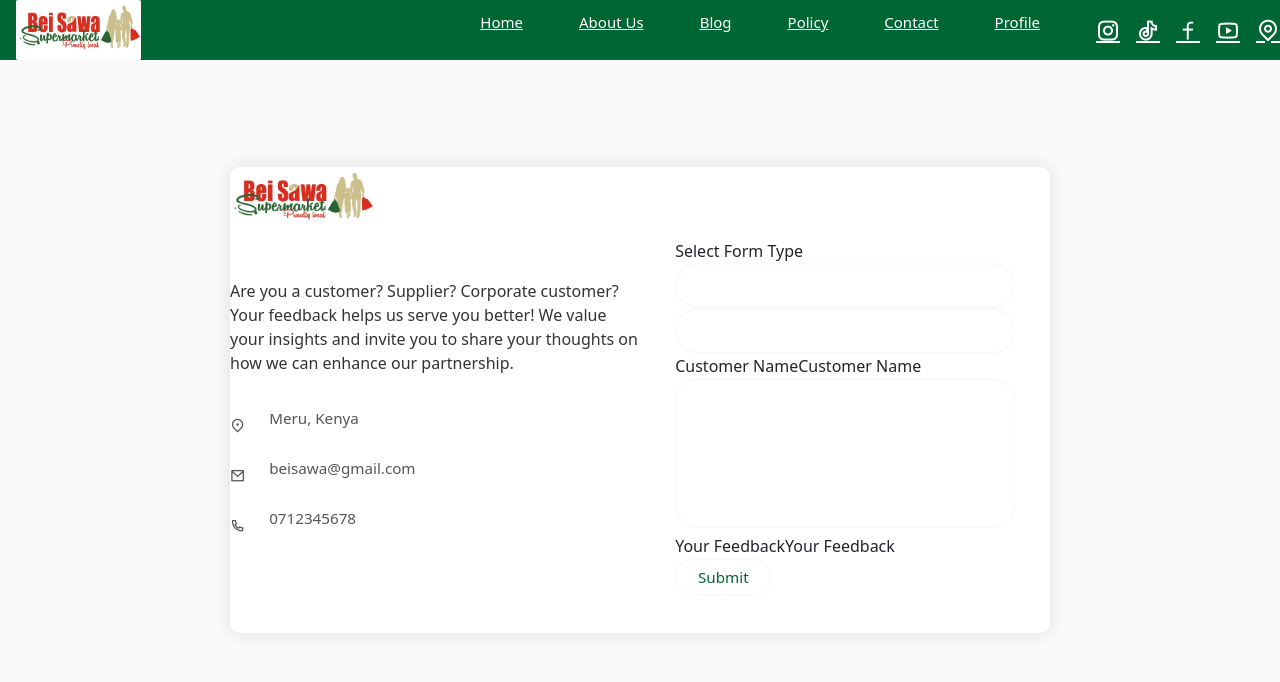
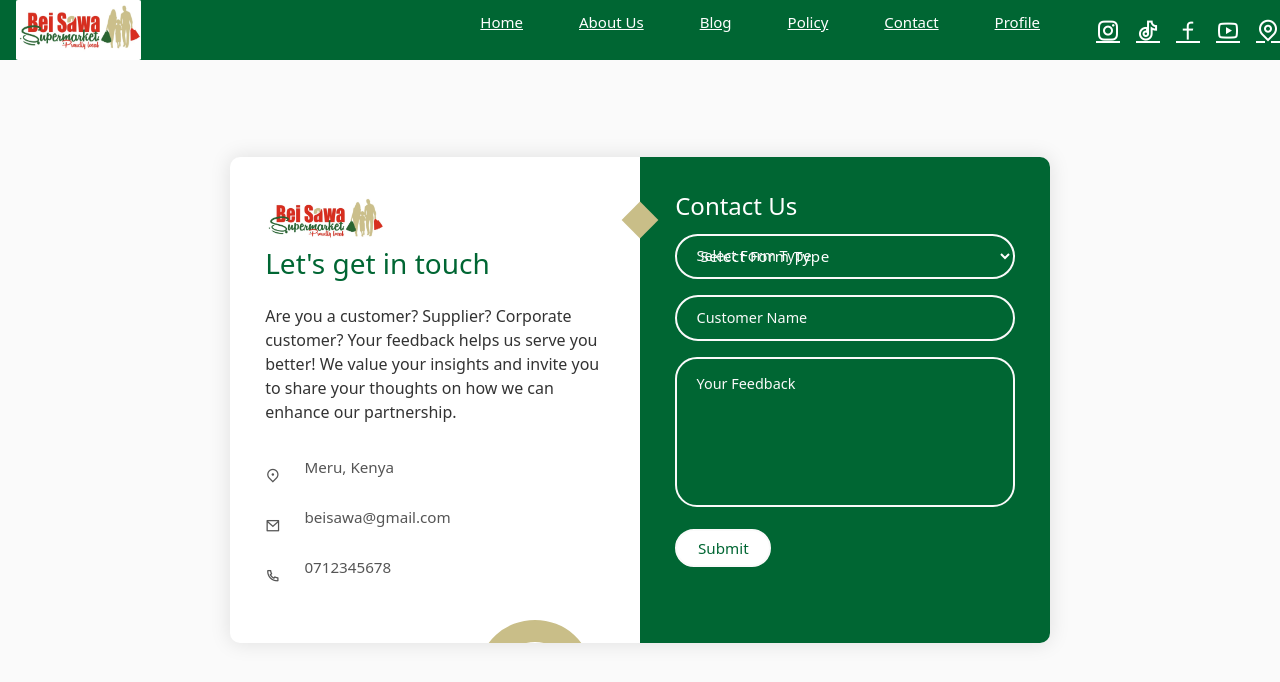
Before and after one commit to decllxn/beisawa_myfullstack, a React (Vite) app in the folder frontend/: page /contact in a window 1280 px wide. Shown: the top 682 px of the page. Built offline with nearby package versions, Linux system fonts and the light colour scheme.

Commit message:
Debugging Contact Form

```diff
--- a/frontend/src/components/Contact/ContactInfo.jsx
+++ b/frontend/src/components/Contact/ContactInfo.jsx
@@ -1,27 +1,27 @@
 import React from 'react';
-import styles from './Forms.module.css';
+import contactStyles from './Forms.module.css';
 import Mylogo from './logo2.jpeg';
 
 const ContactInfo = () => {
   return (
-    <div className={styles.contactInfo}>
-      <img src={Mylogo} alt="company-logo" className={styles.logo} />
-      <h3 className={styles.title}>Let's get in touch</h3>
-      <p className={styles.text}>
+    <div className={contactStyles.contactInfo}>
+      <img src={Mylogo} alt="company-logo" className={contactStyles.logo} />
+      <h3 className={contactStyles.title}>Let's get in touch</h3>
+      <p className={contactStyles.text}>
         Are you a customer? Supplier? Corporate customer? Your feedback helps us serve you better! We value your insights
         and invite you to share your thoughts on how we can enhance our partnership.
       </p>
-      <div className={styles.info}>
-        <div className={styles.information}>
-          <div className={styles.icon}><i className="ri-map-pin-2-line"></i></div>
+      <div className={contactStyles.info}>
+        <div className={contactStyles.information}>
+          <div className={contactStyles.icon}><i className="ri-map-pin-2-line"></i></div>
           <p>Meru, Kenya</p>
         </div>
-        <div className={styles.information}>
-          <div className={styles.icon}><i className="ri-mail-line"></i></div>
+        <div className={contactStyles.information}>
+          <div className={contactStyles.icon}><i className="ri-mail-line"></i></div>
           <p>beisawa@gmail.com</p>
         </div>
-        <div className={styles.information}>
-          <div className={styles.icon}><i className="ri-phone-line"></i></div>
+        <div className={contactStyles.information}>
+          <div className={contactStyles.icon}><i className="ri-phone-line"></i></div>
           <p>0712345678</p>
         </div>
       </div>
--- a/frontend/src/components/Contact/FeedbackForm.jsx
+++ b/frontend/src/components/Contact/FeedbackForm.jsx
@@ -1,23 +1,23 @@
 import React from "react";
 import useInputFocusEffect from "./Formfunction";
-import styles from "./Forms.module.css";
+import contactStyles from "./Forms.module.css";
 
 const FeedbackForm = () => {
     useInputFocusEffect();
 
   return (
     <>
-      <div className={styles.inputContainer}>
-        <input type="text" className={styles.input} required />
+      <div className={contactStyles.inputContainer}>
+        <input type="text" className={contactStyles.input} required />
         <label>Customer Name</label>
         <span>Customer Name</span>
       </div>
-      <div className={`${styles.inputContainer} ${styles.textarea}`}>
-        <textarea className={styles.input} required></textarea>
+      <div className={`${contactStyles.inputContainer} ${contactStyles.textarea}`}>
+        <textarea className={contactStyles.input} required></textarea>
         <label>Your Feedback</label>
         <span>Your Feedback</span>
       </div>
-      <button className={styles.btn2}>Submit</button>
+      <button className={contactStyles.btn2}>Submit</button>
     </>
   );
 };
--- a/frontend/src/components/Contact/Forms.module.css
+++ b/frontend/src/components/Contact/Forms.module.css
@@ -42,7 +42,7 @@ textarea {
   grid-template-columns: repeat(2, 1fr);
 }
 
-.contact-form {
+.contactForm {
   background-color: #006633;
   position: relative;
 }
@@ -53,21 +53,21 @@ textarea {
   position: absolute;
 }
 
-.circle.one {
+.circleOne {
   width: 130px;
   height: 130px;
   top: 130px;
   right: -40px;
 }
 
-.circle.two {
+.circleTwo {
   width: 80px;
   height: 80px;
   top: 10px;
   right: 30px;
 }
 
-.contact-form:before {
+.contactForm:before {
   content: "";
   position: absolute;
   width: 26px;
@@ -85,7 +85,7 @@ textarea {
   position: relative;
 }
 
-.title {
+.formTitle {
   color: #fff;
   font-weight: 500;
   font-size: 1.5rem;
@@ -93,7 +93,7 @@ textarea {
   margin-bottom: 0.7rem;
 }
 
-.input-container {
+.inputContainer {
   position: relative;
   margin: 1rem 0;
   width: 100%;
@@ -138,7 +138,7 @@ textarea.input {
   overflow-y: auto;
 }
 
-.input-container label {
+.inputContainer label {
   position: absolute;
   top: 50%;
   left: 15px;
@@ -152,7 +152,7 @@ textarea.input {
   transition: 0.5s;
 }
 
-.input-container.textarea label {
+.inputContainer.textarea label {
   top: 1rem;
   transform: translateY(0);
 }
@@ -176,7 +176,7 @@ textarea.input {
   color: #fff;
 }
 
-.input-container span {
+.inputContainer span {
   position: absolute;
   top: 0;
   left: 25px;
@@ -188,8 +188,8 @@ textarea.input {
   z-index: 500;
 }
 
-.input-container span:before,
-.input-container span:after {
+.inputContainer span:before,
+.inputContainer span:after {
   content: "";
   position: absolute;
   width: 10%;
@@ -201,33 +201,33 @@ textarea.input {
   transform: translateY(-50%);
 }
 
-.input-container span:before {
+.inputContainer span:before {
   left: 50%;
 }
 
-.input-container span:after {
+.inputContainer span:after {
   right: 50%;
 }
 
-.input-container.focus label {
+.inputContainer.focus label {
   top: 0;
   transform: translateY(-50%);
   left: 25px;
   font-size: 0.8rem;
 }
 
-.input-container.focus span:before,
-.input-container.focus span:after {
+.inputContainer.focus span:before,
+.inputContainer.focus span:after {
   width: 50%;
   opacity: 1;
 }
 
-.contact-info {
+.contactInfo {
   padding: 2.3rem 2.2rem;
   position: relative;
 }
 
-.contact-info .title {
+.contactInfo .title {
   color: #006633;
 }
 
@@ -257,12 +257,12 @@ textarea.input {
   color: #333;
 }
 
-.social-icons {
+.contactSocialIcons {
   display: flex;
   margin-top: 0.5rem;
 }
 
-.social-icons a {
+.contactSocialIcons a {
   width: 35px;
   height: 35px;
   border-radius: 5px;
@@ -274,11 +274,11 @@ textarea.input {
   transition: 0.3s;
 }
 
-.social-icons a:hover {
+.contactSocialIcons a:hover {
   transform: scale(1.05);
 }
 
-.contact-info:before {
+.contactInfo:before {
   content: "";
   position: absolute;
   width: 110px;
@@ -289,7 +289,7 @@ textarea.input {
   right: 50px;
 }
 
-.big-circle {
+.bigCircle {
   position: absolute;
   width: 500px;
   height: 500px;
@@ -300,7 +300,7 @@ textarea.input {
   transform: translate(-40%, 38%);
 }
 
-.big-circle:after {
+.bigCircle:after {
   content: "";
   position: absolute;
   width: 360px;
@@ -329,14 +329,14 @@ textarea.input {
     grid-template-columns: 1fr;
   }
 
-  .contact-info:before {
+  .contactInfo:before {
     bottom: initial;
     top: -75px;
     right: 65px;
     transform: scale(0.95);
   }
 
-  .contact-form:before {
+  .contactForm:before {
     top: -13px;
     left: initial;
     right: 70px;
@@ -347,7 +347,7 @@ textarea.input {
     height: 350px;
   }
 
-  .big-circle {
+  .bigCircle {
     bottom: 75%;
     transform: scale(0.9) translate(-40%, 30%);
     right: 50%;
@@ -368,7 +368,7 @@ textarea.input {
     padding: 1.5rem;
   }
 
-  .contact-info:before {
+  .contactInfo:before {
     display: none;
   }
 
@@ -378,7 +378,7 @@ textarea.input {
   }
 
   form2,
-  .contact-info {
+  .contactInfo {
     padding: 1.7rem 1.6rem;
   }
 
@@ -392,7 +392,7 @@ textarea.input {
     font-size: 1.15rem;
   }
 
-  .social-icons a {
+  .contactSocialIcons a {
     width: 30px;
     height: 30px;
     line-height: 30px;
--- a/frontend/src/components/Contact/MainForm.jsx
+++ b/frontend/src/components/Contact/MainForm.jsx
@@ -3,7 +3,7 @@ import SupplierEngagementForm from "./SupplierEngagementForm";
 import CorporateOnboardingForm from "./CorporateOnboardingForm";
 import FeedbackForm from "./FeedbackForm";
 import ContactInfo from "./ContactInfo";
-import styles from "./Forms.module.css"; // Ensure Forms.module.css is correctly imported
+import contactStyles from "./Forms.module.css"; // Ensure Forms.module.css is correctly imported
 
 const MainForm = () => {
   const [formType, setFormType] = useState("");
@@ -22,19 +22,19 @@ const MainForm = () => {
   };
 
   return (
-    <div className={styles.container2}>
-      <div className={styles.form2}>
+    <div className={contactStyles.container2}>
+      <div className={contactStyles.form2}>
         <ContactInfo />
-        <div className={styles.contactForm}>
-          <span className={styles.circleOne}></span>
-          <span className={styles.circleTwo}></span>
-          <div className={styles.myForm}>
-            <h3 className={styles.title}>Contact Us</h3>
-            <div className={styles.inputContainer}>
+        <div className={contactStyles.contactForm}>
+          <span className={contactStyles.circleOne}></span>
+          <span className={contactStyles.circleTwo}></span>
+          <div className={contactStyles.myForm}>
+            <h3 className={contactStyles.formTitle}>Contact Us</h3>
+            <div className={contactStyles.inputContainer}>
               <label htmlFor="form-select">Select Form Type</label>
               <select
                 id="form-select"
-                className={styles.input}
+                className={contactStyles.input}
                 value={formType}
                 onChange={(e) => setFormType(e.target.value)}
               >
--- a/frontend/src/components/Footer/Footer.module.css
+++ b/frontend/src/components/Footer/Footer.module.css
@@ -1,20 +1,19 @@
-*{
+/* {
     -webkit-box-sizing:border-box;
     -moz-box-sizing:border-box;
     -o-box-sizing:border-box;
     -ms-box-sizing:border-box;
     box-sizing:border-box;
-  }
-  body{
+  }*/
+  /*body {
     font-size:14px;
     background: #fff;
     max-width:1920px;
     margin:0 auto;
     overflow-x:hidden;
     font-family: poppins;
+  }*/
 
-
-  }
   #footer{
     background: #f7f7f7;
       padding: 3rem;
@@ -40,7 +39,7 @@
   .social-links img{
     padding-bottom: 25px;
   }
-  .social-icons{
+  .social-icon {
     /* display: flex;
       gap: 3rem; */
     display: flex;
@@ -48,7 +47,7 @@
     gap: 1rem;
     color: #777777;
   }
-  .social-icons a{
+  .social-icon a{
     /* font-size: 18px; */
       /* background: #ffffff; */
       /* box-shadow: rgb(0 0 0 / 8%) 0px 4px 12px;
@@ -58,10 +57,10 @@
     /* margin-right: 18px; */
     color: #777777;
   }
-  .social-icons a:hover{
+  .social-icon a:hover{
     color: #000;
   }
-  .social-icons a i{
+  .social-icon a i{
     box-shadow: rgb(0 0 0 / 8%) 0px 4px 12px;
     padding: 0.4rem 1rem 0.4rem 1rem;
     border-radius: 3px;
@@ -69,6 +68,7 @@
     font-size: 16px;
     margin-right: 12px;
   }
+
   li{
     list-style: none;
   }
--- a/frontend/src/components/Footer/SocialLinks.jsx
+++ b/frontend/src/components/Footer/SocialLinks.jsx
@@ -5,7 +5,7 @@ const SocialLinks = () => {
     <div className={styles.social-links}>
       <h2>Follow Us</h2>
       <img src="./assets/images/about/home_line.png" alt="Line" className="img-fluid" />
-      <ul className={styles.social-icons}>
+      <ul className={styles.social-icon}>
         <li><a href="https://facebook.com"><i className="fa-brands fa-facebook-f"></i> Facebook</a></li>
         <li><a href="https://instagram.com"><i className="fa-brands fa-instagram"></i> Instagram</a></li>
         <li><a href="https://linkedin.com"><i className="fa-brands fa-linkedin-in"></i> LinkedIn</a></li>
```
Also changed, not shown: frontend/src/components/Contact/CorporateOnboardingForm.jsx (+8 -8 lines), frontend/src/components/Contact/SupplierEngagementForm.jsx (+9 -9 lines). Lines whose indentation alone changed are shown as unchanged.
